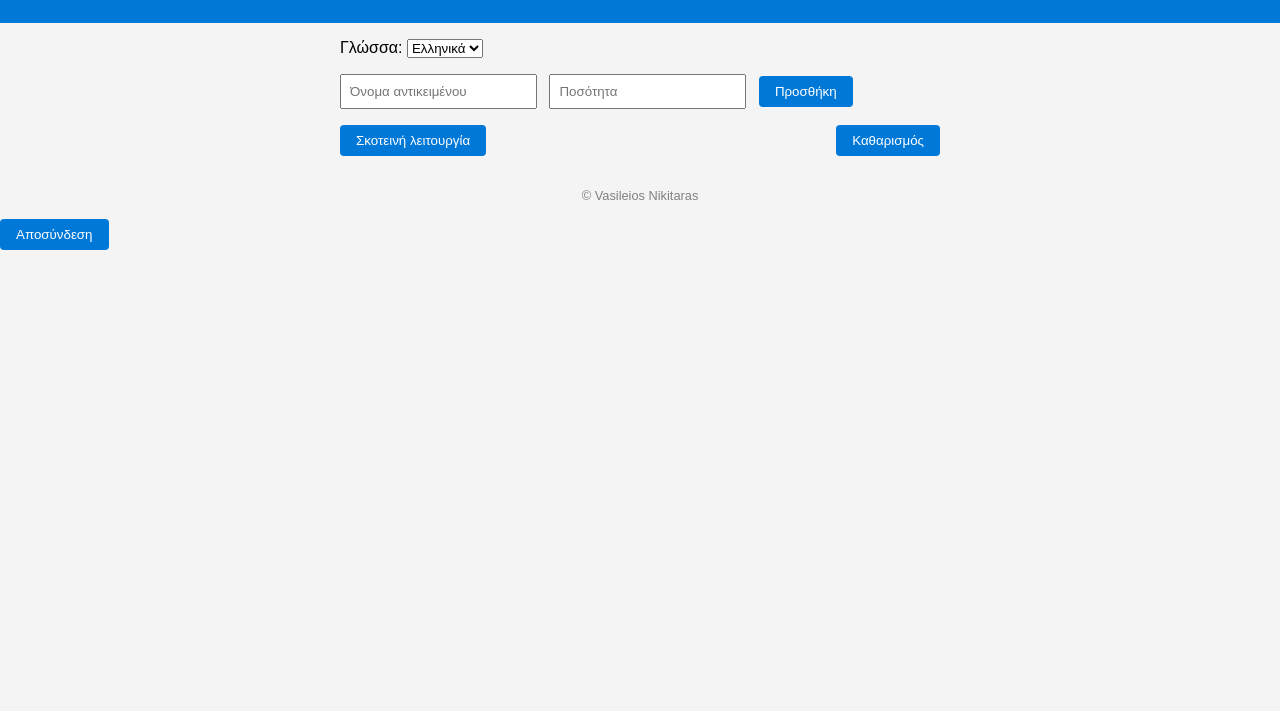
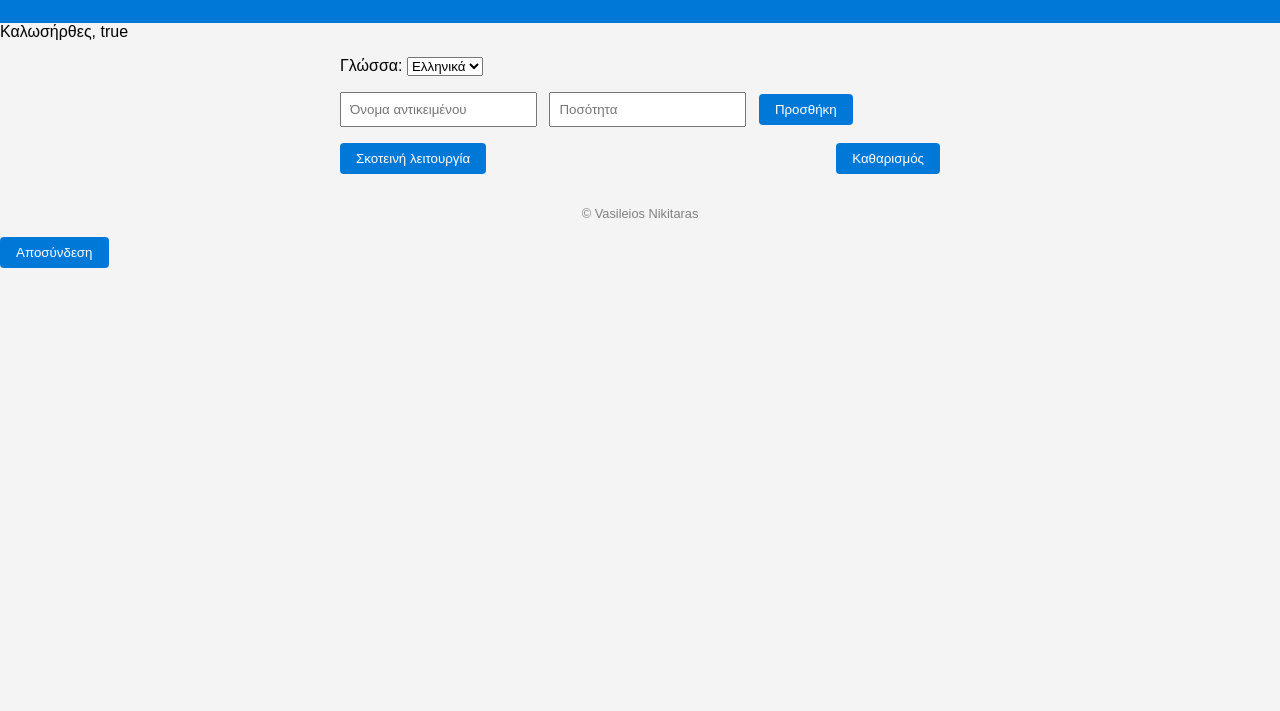
Before and after one commit to vasilisnikitaras/WarehouseApp_Vasileios, a plain HTML site: page index.html in a window 1280 px wide. Shown: the part 89-800 px from the top of the page. Drawn offline with Linux system fonts and the light colour scheme; sample sign-in values are in the browser's storage.

Commit message:
Update index.html

```diff
--- a/index.html
+++ b/index.html
@@ -10,6 +10,13 @@
   <header>
     <h1 id="title">Αποθήκη Vasileios</h1>
   </header>
+
+
+
+<div id="welcomeUser"></div>
+
+
+
 
   <div class="container">
     <div class="lang-select">
```
